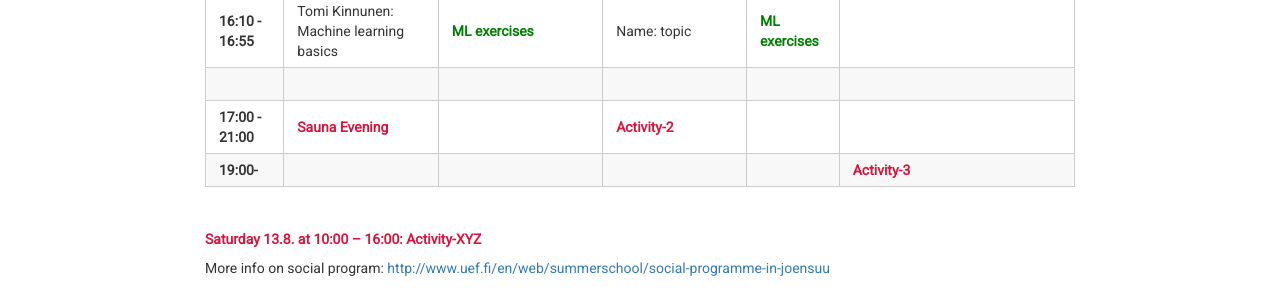
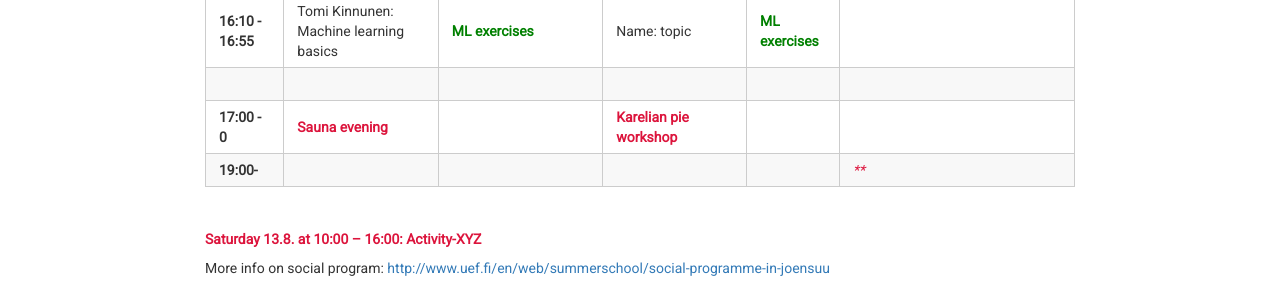
Before and after one commit to vpspeech/summerschool2023, a Jekyll site: the page built from schedule.md, in a window 1280 px wide. Shown: the part 927-1227 px from the top of the page. Built offline with Jekyll 4.4.1, drawn with Linux system fonts in a browser that asks for light colours; nearby versions of some CDN libraries.

Commit message:
Update schedule.md

```diff
--- a/schedule.md
+++ b/schedule.md
@@ -19,8 +19,8 @@ The lectures will take place in XX (XX building) and the computer exercises will
 | **15:20 - 16:05** | Tomi Kinnunen: Machine learning basics                 | <span style="color:green">**ML exercises**</span> | Name: topic                                               | <span style="color:green">**ML exercises**</span> |   |
 | **16:10 - 16:55** | Tomi Kinnunen: Machine learning basics                 | <span style="color:green">**ML exercises**</span> | Name: topic                                               | <span style="color:green">**ML exercises**</span> |   |
 |                   |                                                   |                                                         |                                                   |                                                         |                                                   |
-| **17:00 - 21:00**        | <span style="color:crimson">**Sauna Evening**</span>          |                                                         | <span style="color:crimson">**Activity-2**</span>                                                                        |                                                   |                                                   |
-| **19:00-**        |                                                   |                                                         |       |                                  | <span style="color:crimson">**Activity-3**</span>                                                  |
+| **17:00 - 0**        | <span style="color:crimson">**Sauna evening**</span>          |                                                         | <span style="color:crimson">**Karelian pie workshop**</span>                                                                        |                                                   |                                                   |
+| **19:00-**        |                                                   |                                                         |       |                                  | <span style="color:crimson">****</span>                                                  |
 
 
 &nbsp;
```
